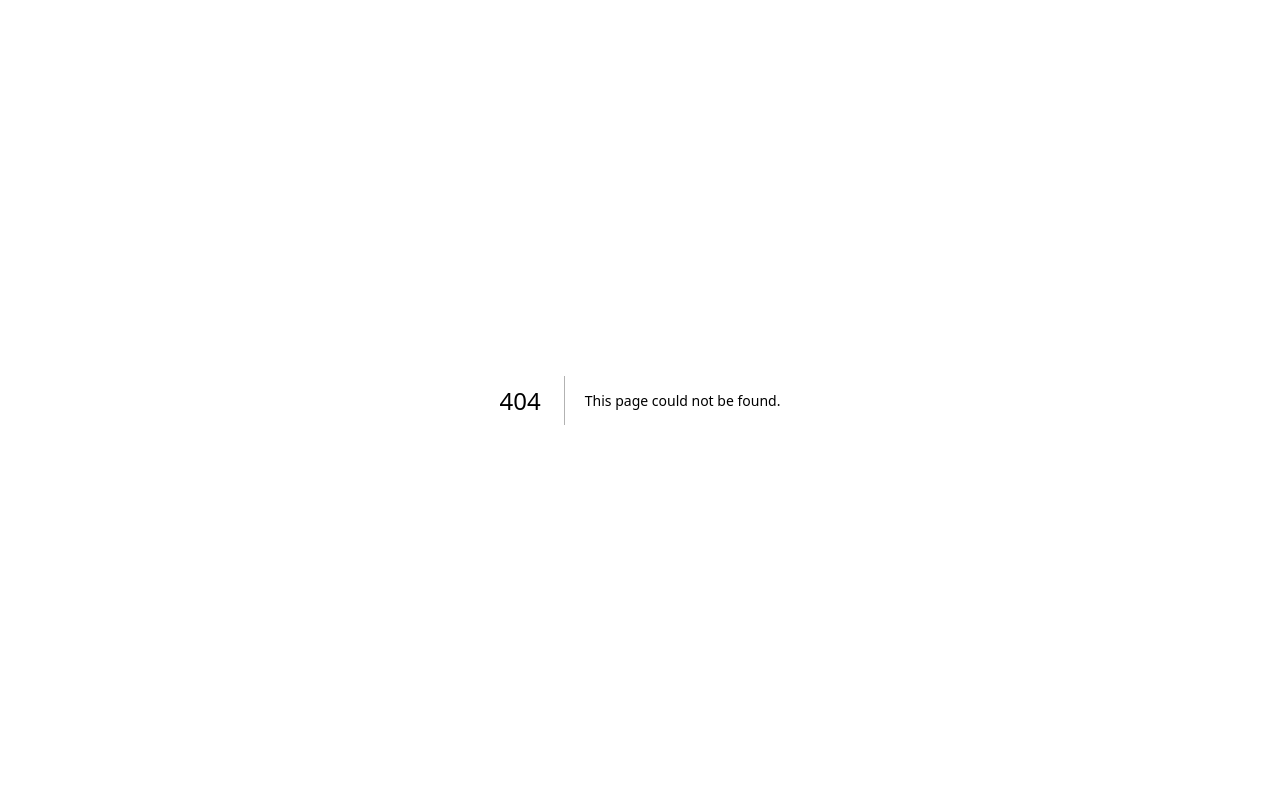
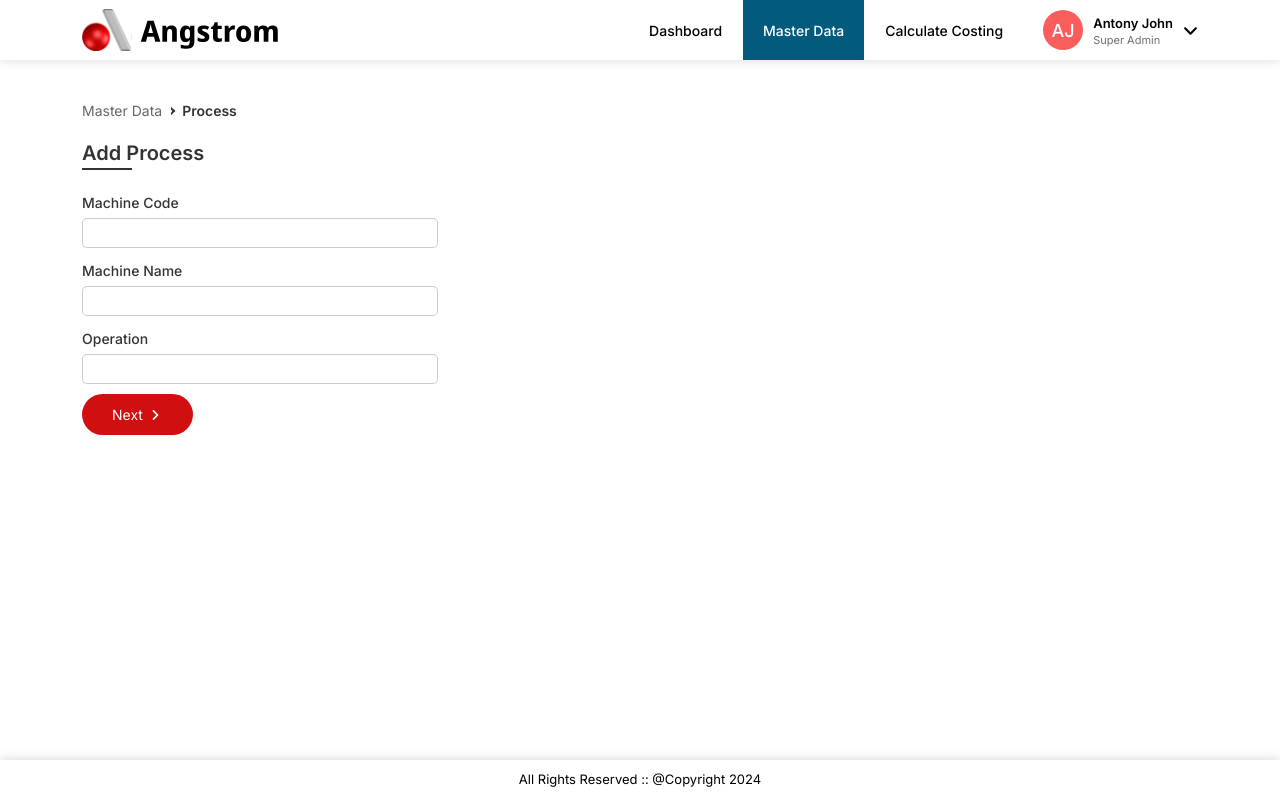
Before and after one commit to aneeshchandhre/angstrom, a Next.js app: page /masterData/addProcess in a window 1280 px wide. Before the commit this address had no page. Built offline with nearby package versions, Linux system fonts and the light colour scheme.

Commit message:
new changes updated

```diff
--- a/src/components/layout/header.js
+++ b/src/components/layout/header.js
@@ -1,6 +1,9 @@
 import Image from "next/image";
 import Link from "next/link";
 import React from 'react';
+import Dropdown from 'react-bootstrap/Dropdown';
+import DropdownButton from 'react-bootstrap/DropdownButton';
+import profileButton from "./profileButton";
 
 const Header = () => {
   return (
@@ -20,6 +23,9 @@ const Header = () => {
                 <div className="menu_wrapp">
                     <nav>
                         <ul>
+                            <li>
+                                <profileButton/>
+                            </li>
                             <li><Link href="./">Dashboard</Link></li>
                             <li><Link href="./" className="active">Master Data</Link></li>
                             <li><Link href="./">Calculate Costing</Link></li>
@@ -33,6 +39,10 @@ const Header = () => {
                                 <div className="user_design">Super Admin</div>
                             </div>
                         </div>
+                        <DropdownButton align={{ lg: 'end' }} title="" id="dropdown-menu-align-responsive-1" className="profileButton">
+                            <Dropdown.Item eventKey="1">My Account</Dropdown.Item>
+                            <Dropdown.Item eventKey="2">Logout</Dropdown.Item>
+                        </DropdownButton>
                     </div>
                 </div>
             </div>
--- /dev/null
+++ b/src/components/layout/profileButton.js
@@ -0,0 +1,33 @@
+import Dropdown from 'react-bootstrap/Dropdown';
+import DropdownButton from 'react-bootstrap/DropdownButton';
+import SplitButton from 'react-bootstrap/SplitButton';
+
+// function profileButton() {
+    const profileButton = () => {
+  return (
+    <>
+      <div>
+        <DropdownButton
+          align={{ lg: 'end' }}
+          title="Left-aligned but right aligned when large screen"
+          id="dropdown-menu-align-responsive-1"
+        >
+          <Dropdown.Item eventKey="1">Action 1</Dropdown.Item>
+          <Dropdown.Item eventKey="2">Action 2</Dropdown.Item>
+        </DropdownButton>
+      </div>
+      <div className="mt-2">
+        <SplitButton
+          align={{ lg: 'start' }}
+          title="Right-aligned but left aligned when large screen"
+          id="dropdown-menu-align-responsive-2"
+        >
+          <Dropdown.Item eventKey="1">Action 1</Dropdown.Item>
+          <Dropdown.Item eventKey="2">Action 2</Dropdown.Item>
+        </SplitButton>
+      </div>
+    </>
+  );
+}
+
+export default profileButton;
--- a/src/pages/index.js
+++ b/src/pages/index.js
@@ -2,6 +2,7 @@ import Head from "next/head";
 import Image from "next/image";
 import { Inter } from "next/font/google";
 import styles from "@/styles/Home.module.css";
+
 
 const inter = Inter({ subsets: ["latin"] });
 
--- a/src/pages/landing/login.js
+++ b/src/pages/landing/login.js
@@ -35,7 +35,7 @@ const LoginPage = () => {
               <Link href="/landing/forgot">Forgot Password?</Link>
             </div>
           </div>
-          <div className='text-center'>
+          <div className='text-center mt-3'>
             <button className='btn btn-primary'>Submit</button>
           </div>
         </form>
--- /dev/null
+++ b/src/pages/masterData/addProcess.js
@@ -0,0 +1,80 @@
+
+import React from 'react';
+import Link from 'next/link';
+import Image from 'next/image';
+import Footer from '@/components/layout/footer';
+import Header from '@/components/layout/header';
+import { useForm } from 'react-hook-form';
+import { Form, Row, Col, Button } from 'react-bootstrap';
+
+const addProcess = () => {
+    const { register, handleSubmit, formState: { errors } } = useForm();
+
+    const onSubmit = (data) => {
+      // Handle form submission logic here
+      console.log(data);
+    };
+
+  return (
+    <div>
+        <Header />
+            <div className="container">
+                <div className='page_wrapp'>
+                    <div className='pageHeadingArea'>
+                        <div className='breadcrumb_wrapp'>
+                            <Link href="./masterData">Master Data</Link> <span>Process</span>
+                        </div>
+                        <h2 className='page_heading'>Add Process</h2>
+                    </div>
+                    <div className='pageContents'>
+                        <div className='formMain'>
+                            <Form onSubmit={handleSubmit(onSubmit)}>
+                                <Row>
+                                    <Col lg={4}>
+                                        <Form.Group controlId="machineCode" className='form-group'>
+                                            <Form.Label>Machine Code</Form.Label>
+                                            <Form.Control {...register('machineCode', { required: 'Machine Code is required' })} />
+                                            {errors.username && <Form.Text className="text-danger">{errors.username.message}</Form.Text>}
+                                        </Form.Group>
+                                    </Col>
+                                </Row>
+                                <Row>
+                                    <Col lg={4}>
+                                        <Form.Group controlId="MachineName" className='form-group'>
+                                            <Form.Label>Machine Name</Form.Label>
+                                            <Form.Control {...register('MachineName', { required: 'Machine Name is required' })} />
+                                            {errors.username && <Form.Text className="text-danger">{errors.username.message}</Form.Text>}
+                                        </Form.Group>
+                                    </Col>
+                                </Row>
+                                <Row>
+                                    <Col lg={4}>
+                                        <Form.Group controlId="Operation" className='form-group'>
+                                            <Form.Label>Operation</Form.Label>
+                                            <Form.Control {...register('Operation', { required: 'Operation is required' })} />
+                                            {errors.username && <Form.Text className="text-danger">{errors.username.message}</Form.Text>}
+                                        </Form.Group>
+                                    </Col>
+                                </Row>
+                                <Button type="submit">Next
+                                    <Image
+                                    src="/img/icons/angle-right.svg"
+                                    alt="Right Arrow Icon"
+                                    className='btnRightArrow'
+                                    width={15}
+                                    height={10}
+                                    priority
+                                />
+
+                                </Button>
+                            </Form>
+                        </div>
+                    </div>
+                </div>
+            </div>
+        <Footer />
+    </div>
+  );
+};
+
+export default addProcess;
--- a/src/pages/user/create.js
+++ b/src/pages/user/create.js
@@ -3,6 +3,7 @@ import React from 'react';
 import UserForm from '../../components/users/createForm';
 import Footer from '@/components/layout/footer';
 import Header from '@/components/layout/header';
+import CompanyCategoryForm from '@/components/layout/CompanyCategoryForm';
 
 
 const CreateUser = () => {
@@ -12,6 +13,8 @@ const CreateUser = () => {
       <Header />
       <div className="container">
         <h1 className="mt-5">Example Component</h1>
+        <CompanyCategoryForm />
+        <br/>
         <div className="alert alert-primary" role="alert">
           This is a Bootstrap alert!
         </div>
--- a/src/styles/layout.scss
+++ b/src/styles/layout.scss
@@ -182,6 +182,10 @@ nav {
     color: #746e6e;
     line-height: 12px;
 }
+.profile_btn {
+
+}
+
 .footer {
     background: #fff;
     box-shadow: 0px 0 10px rgba(159, 151, 151, 0.4392156863);
@@ -369,3 +373,48 @@ nav {
     padding: 0;
 }
 // EOF Data Table CSS
+
+
+.profileButton {
+    margin: 0 0 0 10px;
+    button {
+        padding: 0;
+        width: 15px;
+        height: 15px;
+        background: url(../../public/img/down_arrow.svg) center center no-repeat;
+        background-size: cover;
+        border-radius: 0;
+        -webkit-border-radius: 0;
+        -moz-border-radius: 0;
+        -ms-border-radius: 0;
+        -o-border-radius: 0;
+
+        &:hover, &:focus, &:checked, &:active {
+            background: url(../../public/img/down_arrow.svg) center center no-repeat;
+            background-size: cover;
+        }
+        &::after {
+            content: none;
+        }
+    }
+    button-check:checked + button, :not(button-check) + button:active, button:first-child:active, button.active, button.show {
+        background: url(../../public/img/down_arrow.svg) center center no-repeat;
+        background-size: cover;
+    }
+    .dropdown-menu {
+        margin: 0;
+        padding: 5px 0px;
+        background-color: #025b7d;
+        .dropdown-item {
+            font-size: 12px;
+            padding: 5px 15px;
+            color: #fff;
+            &:hover {
+                background: #00729e;
+            }
+        }
+    }
+}
+.btnRightArrow {
+    margin: -2px 0 0 5px;
+}
```
Also changed, not shown: src/components/layout/CompanyCategoryForm.js (added, +41 -0 lines), public/img/icons/angle-right.svg (added), public/img/icons/logout_btn.svg (added). Lines whose indentation alone changed are shown as unchanged.
